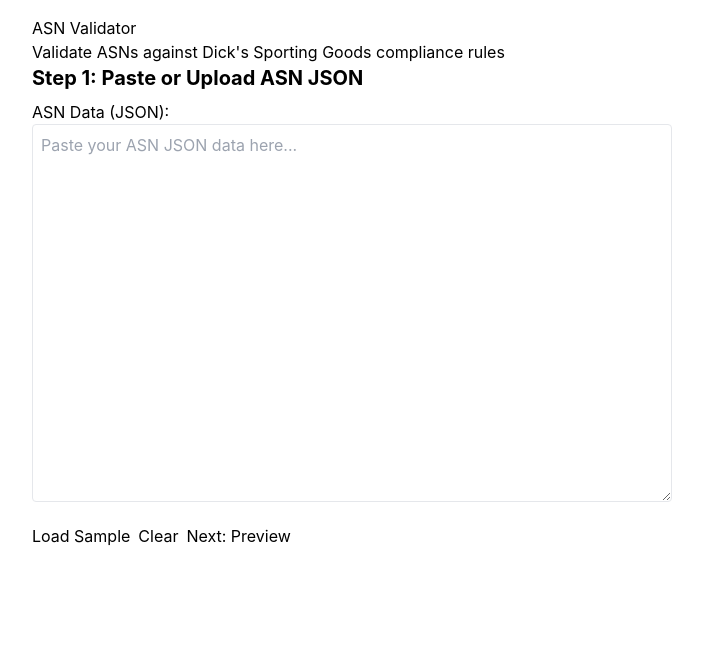
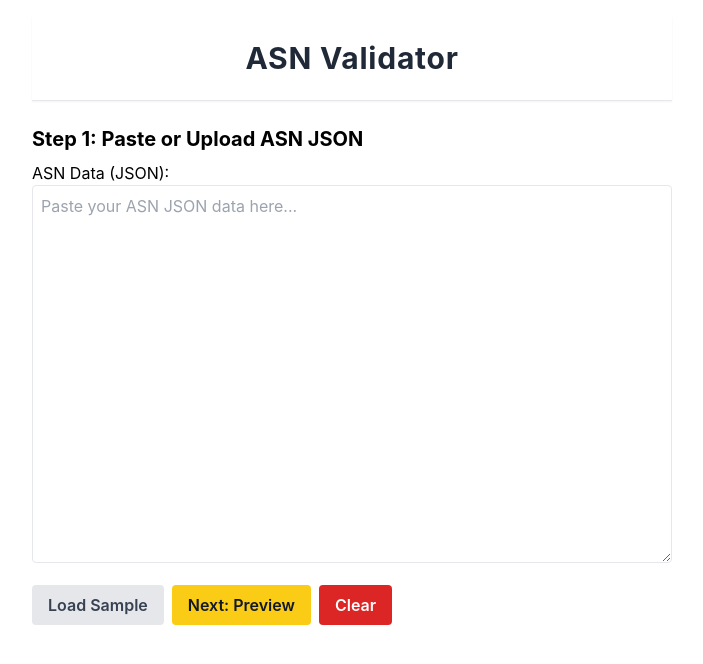
Before and after one commit to Dieg0raf/asn-validator, a React (Create React App) app in the folder frontend/: page / in a window 1280 px wide. Shown: the top 664 px of the page, without its empty margins (288-991 px from the left). Built offline with nearby package versions, Linux system fonts and the light colour scheme.

Commit message:
loading ui is correct

```diff
--- a/frontend/src/App.tsx
+++ b/frontend/src/App.tsx
@@ -15,8 +15,14 @@
   const [validationResult, setValidationResult] =
     useState<ValidationResponse | null>(null);
 
-  const { validateASN, isLoading, error, clearError } = useASNValidation();
-  const { loadSampleTemplate } = useSampleTemplate();
+  const {
+    validateASN,
+    isLoading: isLoadingValidation,
+    error,
+    clearError,
+  } = useASNValidation();
+  const { loadSampleTemplate, isLoading: isLoadingTemplate } =
+    useSampleTemplate();
 
   function handleNextFromInput() {
     try {
@@ -77,6 +83,7 @@
           handleLoadTemplate={handleLoadTemplate}
           handleNextFromInput={handleNextFromInput}
           handleClearForm={handleClearForm}
+          isLoading={isLoadingTemplate}
           error={error}
         />
       )}
@@ -86,6 +93,7 @@
           parsedASN={parsedASN}
           handleBack={handleBack}
           handleValidation={handleValidation}
+          isLoading={isLoadingValidation}
         />
       )}
 
--- a/frontend/src/components/Header.tsx
+++ b/frontend/src/components/Header.tsx
@@ -1,8 +1,9 @@
 export function Header() {
   return (
-    <header className="">
-      <h1>ASN Validator</h1>
-      <p>Validate ASNs against Dick's Sporting Goods compliance rules</p>
+    <header className="bg-white border-b border-gray-200 py-6 mb-6 shadow-sm">
+      <h1 className="text-3xl font-bold text-gray-800 text-center tracking-wide">
+        ASN Validator
+      </h1>
     </header>
   );
 }
--- a/frontend/src/components/Steps/StepInput.tsx
+++ b/frontend/src/components/Steps/StepInput.tsx
@@ -6,6 +6,7 @@
   handleLoadTemplate: () => void;
   handleNextFromInput: () => void;
   handleClearForm: () => void;
+  isLoading: boolean;
   error: string | null;
 }
 
@@ -15,6 +16,7 @@
   handleLoadTemplate,
   handleNextFromInput,
   handleClearForm,
+  isLoading,
   error,
 }: StepInputProps) {
   return (
@@ -24,14 +26,25 @@
       </h2>
       <ASNInput value={asnData} onChange={setAsnData} />
       <div className="flex gap-2 mt-4">
-        <button className="btn" onClick={handleLoadTemplate}>
+        <button
+          className="px-4 py-2 rounded font-semibold bg-gray-200 text-gray-700 hover:bg-gray-300 transition"
+          disabled={isLoading}
+          onClick={handleLoadTemplate}
+        >
           Load Sample
         </button>
-        <button className="btn" onClick={handleClearForm}>
+        <button
+          className="px-4 py-2 rounded font-semibold bg-yellow-400 text-gray-900 hover:bg-yellow-500 transition"
+          disabled={isLoading}
+          onClick={handleNextFromInput}
+        >
+          Next: Preview
+        </button>
+        <button
+          className="px-4 py-2 rounded font-semibold bg-red-600 text-white hover:bg-red-700 transition"
+          onClick={handleClearForm}
+        >
           Clear
-        </button>
-        <button className="btn btn-primary" onClick={handleNextFromInput}>
-          Next: Preview
         </button>
       </div>
       {error && <div className="text-red-600 mt-2">{error}</div>}
--- a/frontend/src/components/Steps/StepPreview.tsx
+++ b/frontend/src/components/Steps/StepPreview.tsx
@@ -5,23 +5,57 @@
   parsedASN: ASNRequest;
   handleBack: () => void;
   handleValidation: () => void;
+  isLoading: boolean;
 }
 
 export function StepPreview({
   parsedASN,
   handleBack,
   handleValidation,
+  isLoading,
 }: StepPreviewProps) {
   return (
     <>
       <h2 className="text-xl font-bold mb-2">Step 2: Preview ASN</h2>
       <ASNPreview asn={parsedASN} />
       <div className="flex gap-2 mt-4">
-        <button className="btn" onClick={handleBack}>
+        <button
+          className="px-4 py-2 rounded font-semibold bg-gray-200 text-gray-700 hover:bg-gray-300 transition"
+          onClick={handleBack}
+        >
           Back
         </button>
-        <button className="btn btn-primary" onClick={handleValidation}>
-          Validate
+        <button
+          className="px-4 py-2 rounded font-semibold bg-yellow-400 text-gray-900 hover:bg-yellow-500 transition"
+          onClick={handleValidation}
+          disabled={isLoading}
+        >
+          {isLoading ? (
+            <span className="flex items-center">
+              <svg
+                className="animate-spin h-5 w-5 mr-2 text-white"
+                viewBox="0 0 24 24"
+              >
+                <circle
+                  className="opacity-25"
+                  cx="12"
+                  cy="12"
+                  r="10"
+                  stroke="currentColor"
+                  strokeWidth="4"
+                  fill="none"
+                />
+                <path
+                  className="opacity-75"
+                  fill="currentColor"
+                  d="M4 12a8 8 0 018-8v8z"
+                />
+              </svg>
+              Validating...
+            </span>
+          ) : (
+            "Validate"
+          )}
         </button>
       </div>
     </>
--- a/frontend/src/components/Steps/StepValidation.tsx
+++ b/frontend/src/components/Steps/StepValidation.tsx
@@ -15,7 +15,10 @@
       <h2 className="text-xl font-bold mb-2">Step 3: Validation Report</h2>
       {validationResult && <ValidationReport data={validationResult} />}
       <div className="flex gap-2 mt-4">
-        <button className="btn" onClick={handleBack}>
+        <button
+          className="px-4 py-2 rounded font-semibold bg-gray-200 text-gray-700 hover:bg-gray-300 transition"
+          onClick={handleBack}
+        >
           Back
         </button>
       </div>
--- a/frontend/src/hooks/useSampleTemplate.ts
+++ b/frontend/src/hooks/useSampleTemplate.ts
@@ -1,8 +1,12 @@
+import { useState } from "react";
+
 export function useSampleTemplate() {
+    const [isLoading, setIsLoading] = useState(false);
     async function fetchSampleTemplate() {
         console.log("Fetching sample template...");
         try {
-            const response = await fetch('http://localhost:8000/sample-asn');
+            setIsLoading(true);
+            const response = await fetch('http://localhost:8000/sample-asn'); // fetch sample data for demo
             console.log("Response state: ", response.status);
             if (response.ok) {
                 const data = await response.json();
@@ -10,8 +14,10 @@
             }
         } catch (err) {
             console.error('Failed to fetch sample template:', err);
+        } finally {
+            setIsLoading(false);
         }
     }
 
-    return { loadSampleTemplate: fetchSampleTemplate };
+    return { loadSampleTemplate: fetchSampleTemplate, isLoading };
 }
```
